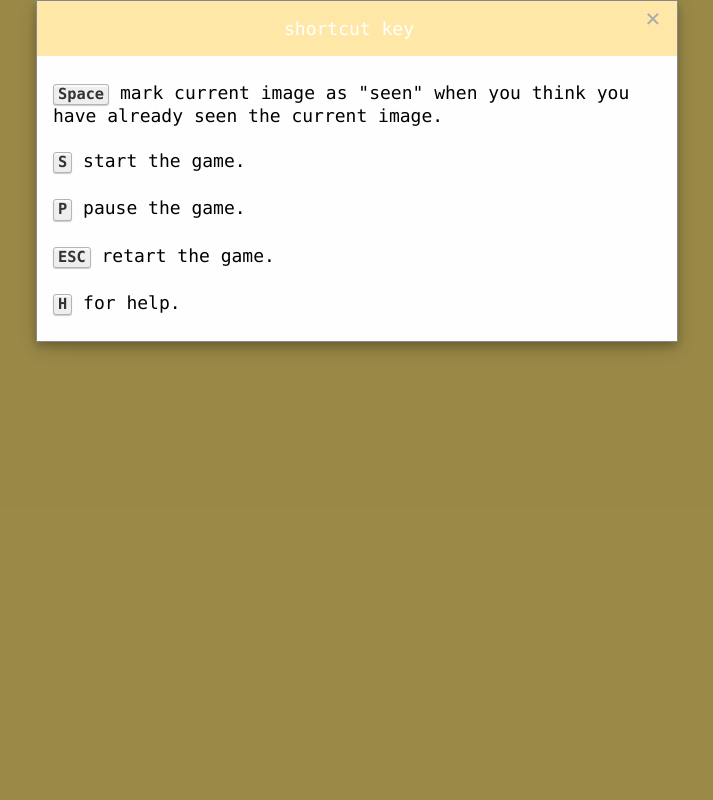
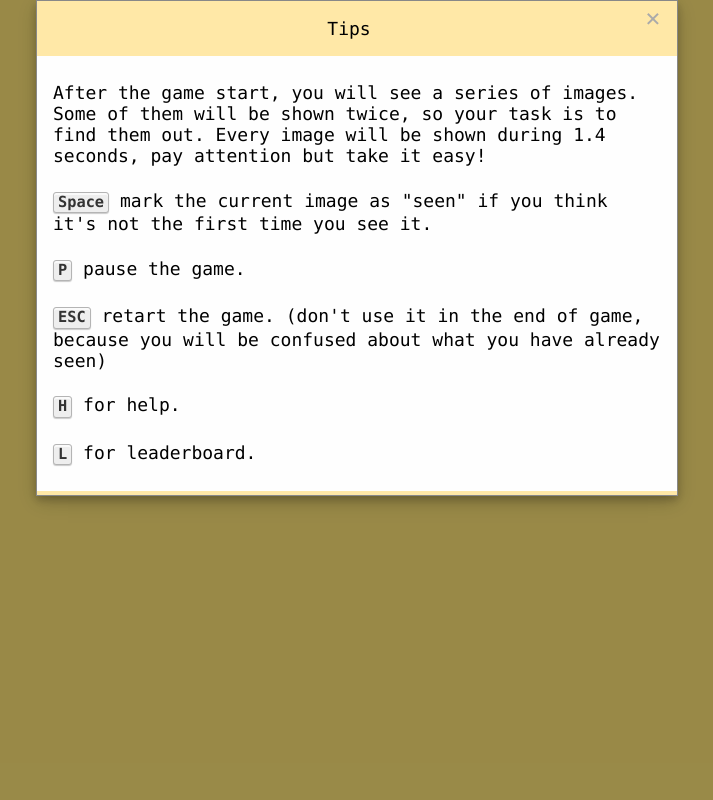
Before and after one commit to tang-ji/memorability-dataset-collector, a Flask app: template templates/test.html in a window 1280 px wide. Shown: the whole page, without its empty margins (283-996 px from the left). Run offline with Flask 2, Linux system fonts and the light colour scheme; the template is opened without the code that fills it: most values are stand-ins (such as "Sample title", 1, 10 or a date in 2020).

Commit message:
version 1.2
test by teams

```diff
--- a/data.py
+++ b/data.py
@@ -85,7 +85,7 @@ def score(n_targets, n_filler, n_vigilence, labels, answers):
     e = evaluation(labels, answers)
     s_max = n_targets*3+n_filler+n_vigilence*2
     s = e["correct_filler"]+e["correct_target"]+2*e["correct_target_rep"]+e["correct_vigilence"]+e["correct_vigilence_rep"]
-    return int(np.sqrt(s)/np.sqrt(s_max)*100)
+    return round(np.sqrt(s)/np.sqrt(s_max)*100, 1)
 
 def return_result(n_targets, n_filler, n_vigilence, labels, answers):
     e = evaluation(labels, answers)
--- a/login.py
+++ b/login.py
@@ -24,6 +24,11 @@ class server:
         self.user_data_path = os.path.join(self.database_path, username)
         if not os.path.exists(self.user_data_path):
             os.makedirs(self.user_data_path)
+            if not os.path.exists("log"):
+                os.makedirs("log")
+            with open(os.path.join("log", "login.txt"), 'a+') as f:
+                f.write(time.strftime("[%Y-%m-%d %H:%M:%S] ", time.localtime()))
+                f.write("[{}] New user.\n".format(self.username))
         self.load()
 
     def save(self):
@@ -43,9 +48,6 @@ class server:
         try:
             [self.evaluations, self.scores, self.marks] = pickle.load(open(os.path.join(self.user_data_path, "data.pkl"), 'rb'))
         except:
-            with open("log.txt", 'a+') as f:
-                f.write(time.strftime("[%Y-%m-%d %H:%M:%S] ", time.localtime()))
-                f.write("[{}] New user.\n".format(server_class[session['username']].username))
             self.evaluations = []
             self.scores = []
             self.marks = set()
@@ -87,6 +89,18 @@ class server:
             score_max = max(self.scores)
         return("Hi {}, you have already marked {} images. Your highest score is {}/100.".format(self.username, len(self.marks), score_max))
 
+def return_highest_score(data_path):
+    data = glob(os.path.join(data_path, "*/data.pkl"))
+    user, score = "", 0
+    for d in data:
+        user_name = d.split(os.path.sep)[-2]
+        [_, scores, _] = pickle.load(open(d, 'rb'))
+        score_m = max(scores)
+        if score_m > score:
+            user = user_name
+            score = score_m
+    return user, score
+
 @app.route('/')
 def home():
     if not session.get('logged_in'):
@@ -95,17 +109,18 @@ def home():
         server_class[session['username']].load()
         labels = list(server_class[session['username']].get_all())
         labels.append(server_class[session['username']].welcome())
-        return render_template('test.html', labels=labels)
+        user_h, score_h = return_highest_score("data")
+        return render_template('test.html', labels=labels, board=["best score: {}/100 by {}".format(score_h, user_h)])
 
 @app.route('/answer')
 def get_answer():
     answer = json.loads(request.args.get('answers'))
     s = score(server_class[session['username']].n_targets, server_class[session['username']].n_filler, server_class[session['username']].n_vigilence, server_class[session['username']].labels, answer)
     server_class[session['username']].scores.append(s)
-    server_class[session['username']].marks |= set(server_class[session['username']].get_all())
+    server_class[session['username']].marks |= set(server_class[session['username']].imgs)
     e = evaluation(server_class[session['username']].labels, answer)
     server_class[session['username']].evaluations.append([e["correct_filler"], e["correct_target"], e["correct_target_rep"], e["correct_vigilence"], e["correct_vigilence_rep"]])
-    with open("log.txt", 'a+') as f:
+    with open(os.path.join("log", "log.txt"), 'a+') as f:
         f.write(time.strftime("[%Y-%m-%d %H:%M:%S] ", time.localtime()))
         f.write("[{}] Score: {}. ".format(session['username'], s))
         f.write(return_result(server_class[session['username']].n_targets, server_class[session['username']].n_filler, server_class[session['username']].n_vigilence, server_class[session['username']].labels, answer))
@@ -119,12 +134,15 @@ def get_answer():
 
 @app.route('/login', methods=['POST'])
 def do_admin_login():
-    username = request.form['username'].lower()
+    username = ''.join(filter(str.isalpha, request.form['username'].lower()))
     server_class[username] = server("static/imgs")
     server_class[username].login(username)
     session['logged_in'] = True
     session['username'] = username
-    with open("log.txt", 'a+') as f:
+    print(username, session['username'])
+    if not os.path.exists("log"):
+        os.makedirs("log")
+    with open(os.path.join("log", "login.txt"), 'a+') as f:
         f.write(time.strftime("[%Y-%m-%d %H:%M:%S] ", time.localtime()))
         f.write("[{}] Log in.\n".format(server_class[session['username']].username))
     return home()
@@ -132,7 +150,9 @@ def do_admin_login():
 @app.route("/logout", methods=['POST'])
 def logout():
     session['logged_in'] = False
-    with open("log.txt", 'a+') as f:
+    if not os.path.exists("log"):
+        os.makedirs("log")
+    with open(os.path.join("log", "login.txt"), 'a+') as f:
         f.write(time.strftime("[%Y-%m-%d %H:%M:%S] ", time.localtime()))
         f.write("[{}] Log out.\n".format(server_class[session['username']].username))
     server_class.pop(session['username'], None)
--- a/templates/test.html
+++ b/templates/test.html
@@ -35,13 +35,13 @@
       .modal-header {
         padding: 2px 16px;
         background-color: #ffe8a7;
-        color: white;
+        color: black;
       }
       .modal-body {padding: 2px 16px;}
       /* Modal Footer */
       .modal-footer {
         padding: 2px 16px;
-        background-color: #5cb85c;
+        background-color: #ffe8a7;
         color: white;
       }
       .modal {
@@ -138,14 +138,19 @@
             <div class="modal-content">
               <div class="modal-header">
                 <span class="close">&times;</span>
-                <h2>shortcut key</h2>
+                <h2>Tips</h2>
               </div>
               <div class="modal-body">
-                <h4 id="tips1"><kbd>Space</kbd> mark current image as "seen" when you think you have already seen the current image.</h4>
-                  <h4 id="tips2"><kbd>S</kbd> start the game. </h4>
+                <h4>After the game start, you will see a series of images. Some of them will be shown twice, so your task is to find them out. Every image will be shown during 1.4 seconds, pay attention but take it easy!</h4>
+                <h4 id="tips1"><kbd>Space</kbd> mark the current image as "seen" if you think it's not the first time you see it.</h4>
                   <h4 id="tips2"><kbd>P</kbd> pause the game. </h4>
-                  <h4 id="tips3"><kbd>ESC</kbd> retart the game. </h4>
-                  <h4 id="tips3"><kbd>H</kbd> for help. </h4>
+                  <h4 id="tips3"><kbd>ESC</kbd> retart the game. (don't use it in the end of game, because you will be confused about what you have already seen) </h4>
+                  <h4 id="tips4"><kbd>H</kbd> for help. </h4>
+                  <h4 id="tips5"><kbd>L</kbd> for leaderboard. </h4>
+                  <label id="board"></label>
+              </div>
+              <div class="modal-footer">
+
               </div>
             </div>
           </div>
@@ -165,6 +170,7 @@
       var modal = document.getElementById("myModal");
       var span = document.getElementsByClassName("close")[0];
       var labels = {{labels | tojson}};
+      var board = {{board | tojson}};
       var img_urls = labels.slice(0, labels.length-1);
       var welcome = labels[labels.length-1];
       document.getElementById("welcome").innerHTML = welcome;
@@ -197,9 +203,11 @@
       let tmp = new Temp();
       var answer = -1, answers = new Array(img_urls.length).fill(0);
       var image_count = 0;
+      var if_start = false;
 
       let game_start = async function() {
         setTimeout(() => {document.getElementById("countdown").innerHTML = "Game started!";}, 500);
+        if_start = true;
         var y = setInterval(function() {
           if(image_count < img_urls.length) {
             document.body.style.backgroundColor = "#ffe577";
@@ -214,54 +222,79 @@
                 document.body.style.backgroundColor = "#ffe8a7";
               }
               if (e.keyCode==27){
+                if_start = false;
                 document.getElementById("countdown").innerHTML = "Restarting game...";
                 // $.getJSON($SCRIPT_ROOT + '/img_url', {answer: 2}, {});
                 answers = new Array(img_urls.length).fill(0);
                 image_count = 0;
-                game_start();
+                if(if_start==false) game_start();
                 clearInterval(y);
-              }
-              if (e.keyCode==80){
-                document.getElementById("countdown").innerHTML = "Game paused";
-                clearInterval(y);
-                document.body.onkeyup = function(e){
-                  if (e.keyCode==83){
-                    game_start();
-                  }
-                }
               }
               if (e.keyCode==72){
                 modal.style.display = "block";
+              }
+              if (e.keyCode==80){
+                if_start = false;
+                document.getElementById("countdown").innerHTML = "Game paused, press <kbd>Space</kbd> to continue.";
+                clearInterval(y);
+                document.body.onkeyup = function(e){
+                  if (e.keyCode==32){
+                    if(if_start==false) game_start();
+                  }
+                  if (e.keyCode==72){
+                    modal.style.display = "block";
+                  }
+                }
               }
             }
             image_count++;
           } else {
               clearInterval(y);
+              if_start = false;
               document.getElementById("countdown").innerHTML = "game ended.";
               $.getJSON($SCRIPT_ROOT + '/answer', {answers: JSON.stringify(answers.slice(0, img_urls.length))}, function(data) {
-                document.getElementById("countdown").innerHTML = "Your final score is " + data.score + "/100, thank you! (If you want to continue the game, please refresh the page)";
+                document.getElementById("countdown").innerHTML = "Your final score is " + data.score + "/100, thank you! (If you want to start a new game, please refresh the page; if not, please click (log out))";
               });
               // $.getJSON($SCRIPT_ROOT + '/img_url', {answer: 3}, {});
           }}, 1400);
       }
+
       let images_preload = async function() {
         for (i = 0; i < img_urls.length; i++) {
           await tmp.addImageProcess(img_urls[i]);
         }
-        document.getElementById("countdown").innerHTML = "All images are downloaded!"
+        document.getElementById("countdown").innerHTML = "All images are downloaded! Press <kbd>Space</kbd> to start the game. "
+        document.body.onkeyup = function(e){
+          if (e.keyCode==32){
+            if(if_start==false) game_start();
+          }
+          if (e.keyCode==72){
+            modal.style.display = "block";
+          }
+          if (e.keyCode==76){
+            document.getElementById("board").innerHTML = board[0];
+          }
+        }
       }
-      images_preload();
       document.body.onkeyup = function(e){
-        if (e.keyCode==83){
-          document.getElementById("countdown").innerHTML = "The game will start when images downloading finish.";
-          game_start();
-        }
         if (e.keyCode==27){
+          if_start = false;
+          clearInterval(y);
           document.getElementById("countdown").innerHTML = "Restarting game...";
           // $.getJSON($SCRIPT_ROOT + '/img_url', {answer: 2}, {});
           answers = new Array(img_urls.length).fill(0);
           image_count = 0;
-          game_start();
+          if(if_start==false) game_start();
+        }
+
+        if (e.keyCode==72){
+          modal.style.display = "block";
+        }
+        if (e.keyCode==76){
+          document.getElementById("board").innerHTML = board[0];
         }
       }
+
+      images_preload();
+
     </script>
```
